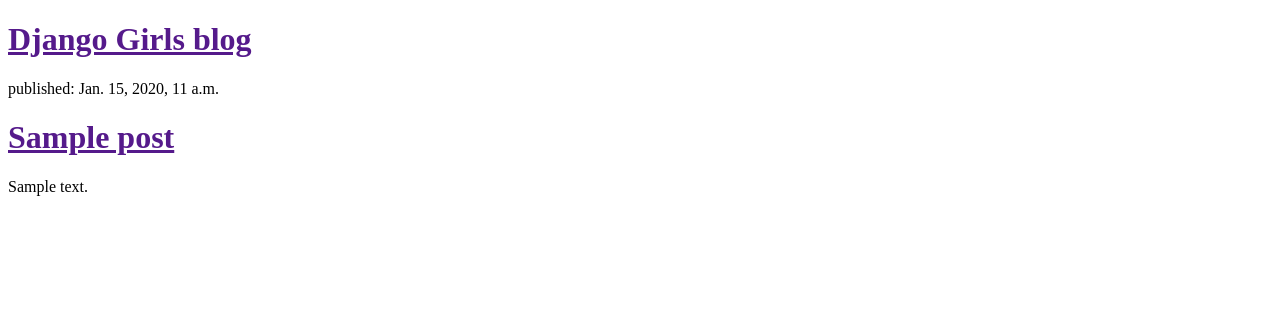
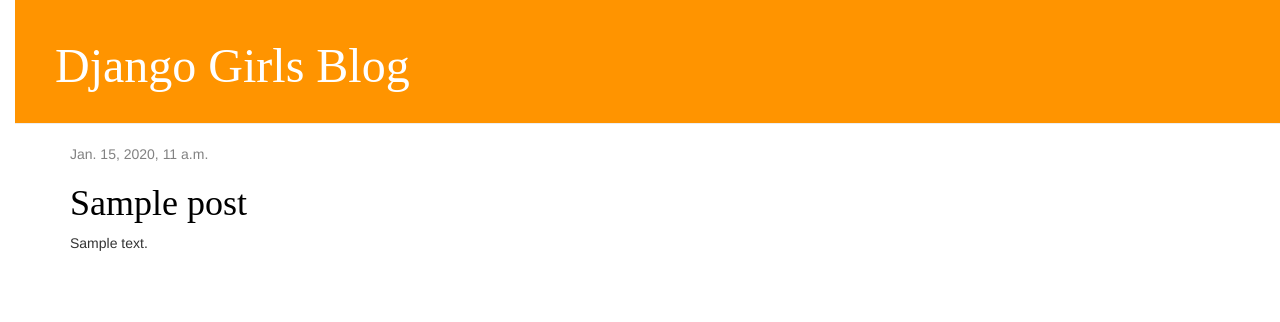
Before and after one commit to root35/monblog, a Django app: template monblog/templates/monblog/post_list.html in a window 1280 px wide. Shown: the top 322 px of the page. Run offline with Django 3.2, Linux system fonts and the light colour scheme; the template is opened without the code that fills it: values that come from a table or form of the project are taken from there, others are empty; tables that the repository leaves empty hold one stand-in row (values such as "Sample post"); some libraries are stand-ins or nearby versions.

Commit message:
Added view and template for detailed blog post as well as CSS for the site.

```diff
--- /dev/null
+++ b/monblog/static/css/monblog.css
@@ -0,0 +1,41 @@
+body {
+	padding-left: 15px;
+}
+.page-header {
+	background-color: #FF9400;
+	margin-top: 0;
+	padding: 20px 20px 20px 40px;
+}
+.page-header h1, .page-header h1 a, .page-header h1 a:visited, .page-header h1 a:active {
+	color: #ffffff;
+	font-size: 36pt;
+	text-decoration: none;
+}
+.content {
+	margin-left: 40px;
+}
+h1, h2, h3, h4 {
+	color: #FCA205;
+	font-family: ‘Lobster’;
+}
+.date {
+	color: #828282;
+}
+.save {
+	float: right;
+}
+.post-form textarea, .post-form input {
+	width: 100%;
+}
+.top-menu, .top-menu:hover, .top-menu:visited {
+	color: #ffffff;
+	float: right;
+	font-size: 26pt;
+	margin-right: 20px;
+}
+.post {
+	margin-bottom: 70px;
+}
+.post h1 a, .post h1 a:visited {
+	color: #000000;
+}
--- /dev/null
+++ b/monblog/templates/monblog/base.html
@@ -0,0 +1,34 @@
+<!DOCTYPE html PUBLIC "-//W3C//DTD HTML 4.01//EN" "http://www.w3.org/TR/html4/strict.dtd">
+{% load staticfiles %}
+
+<html>
+<head>
+	<link rel="stylesheet" href="//maxcdn.bootstrapcdn.com/bootstrap/3.2.0/css/bootstrap.min.css">
+	<link rel="stylesheet" href="//maxcdn.bootstrapcdn.com/bootstrap/3.2.0/css/bootstrap-theme.min.css">
+	<link href="http://fonts.googleapis.com/css?family=Lobster&subset=latin,latin-ext" rel="stylesheet" type="text/css">
+	<link rel="stylesheet" href="{% static 'css/monblog.css' %}">
+	<title>Django Girls blog</title>
+</head>
+<body>
+	<div class="page-header">
+		<h1><a href="/">Django Girls Blog</a></h1>
+	</div>
+	<div class="content container">
+        <div class="row">
+            <div class="col-md-8">
+            {% block content %}
+            	{% for post in posts %}
+       				<div class="post">
+            			<div class="date">
+                			{{ post.published_date }}
+            			</div>
+            			<h1><a href="">{{ post.title }}</a></h1>
+            			<p>{{ post.text|linebreaks }}</p>
+        			</div>
+    			{% endfor %}
+            {% endblock %}
+            </div>
+        </div>
+    </div>
+</body>
+</html>
--- a/monblog/templates/monblog/post_list.html
+++ b/monblog/templates/monblog/post_list.html
@@ -1,18 +1,13 @@
-<!DOCTYPE html PUBLIC "-//W3C//DTD HTML 4.01//EN" "http://www.w3.org/TR/html4/strict.dtd">
-<html>
-<head>
-	<title>Django Girls blog</title>
-</head>
-<body>
-	<div>
-		<h1><a href="">Django Girls blog</a></h1>
-	</div>
+{% extends 'monblog/base.html' %}
+
+{% block content %}
 	{% for post in posts %}
-    	<div>
-    		<p>published: {{ post.published_date }}</p>
-    		<h1><a href="">{{ post.title }}</a></h1>
-    		<p>{{ post.text|linebreaks }}</p>
-    	</div>
+    	<div class="post">
+        	<div class="date">
+	            {{ post.published_date }}
+        	</div>
+        	<h1><a href="{% url 'post_detail' pk=post.pk %}">{{ post.title }}</a></h1>
+        	<p>{{ post.text|linebreaks }}</p>
+	    </div>
 	{% endfor %}
-</body>
-</html>
+{% endblock content %}
--- a/monblog/urls.py
+++ b/monblog/urls.py
@@ -1,6 +1,7 @@
-from django.conf.urls import url
+from django.conf.urls import include, url
 from . import views
 
 urlpatterns = [
-    url(r'^$', views.post_list, name='post_list')
+    url(r'^$', views.post_list, name='post_list'),
+    url(r'^post/(?P<pk>\d+)/$', views.post_detail, name='post_detail'),
 ]
--- a/monblog/views.py
+++ b/monblog/views.py
@@ -1,7 +1,11 @@
-from django.shortcuts import render
+from django.shortcuts import render, get_object_or_404
 from django.utils import timezone
 from .models import Post
 
 def post_list(request):
     posts = Post.objects.filter(published_date__lte=timezone.now()).order_by('published_date')
     return render(request, 'monblog/post_list.html', {'posts': posts})
+
+def post_detail(request, pk):
+    post = get_object_or_404(Post, pk=pk)
+    return render(request, 'monblog/post_detail.html', {'post': post})
```
Also changed, not shown: command-line.py (+124 -1 lines), monblog/templates/monblog/post_detail.html (added, +13 -0 lines), monblog/static/css/._monblog.css (added).
